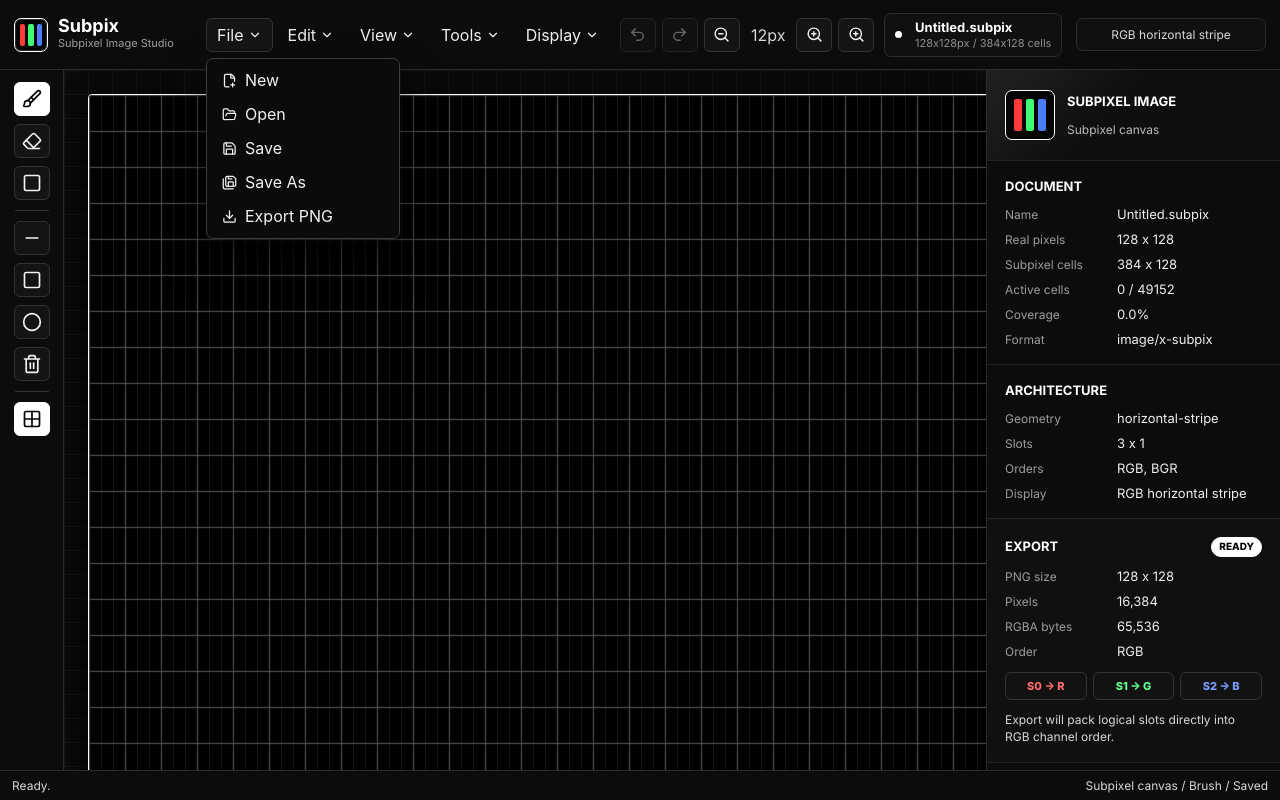
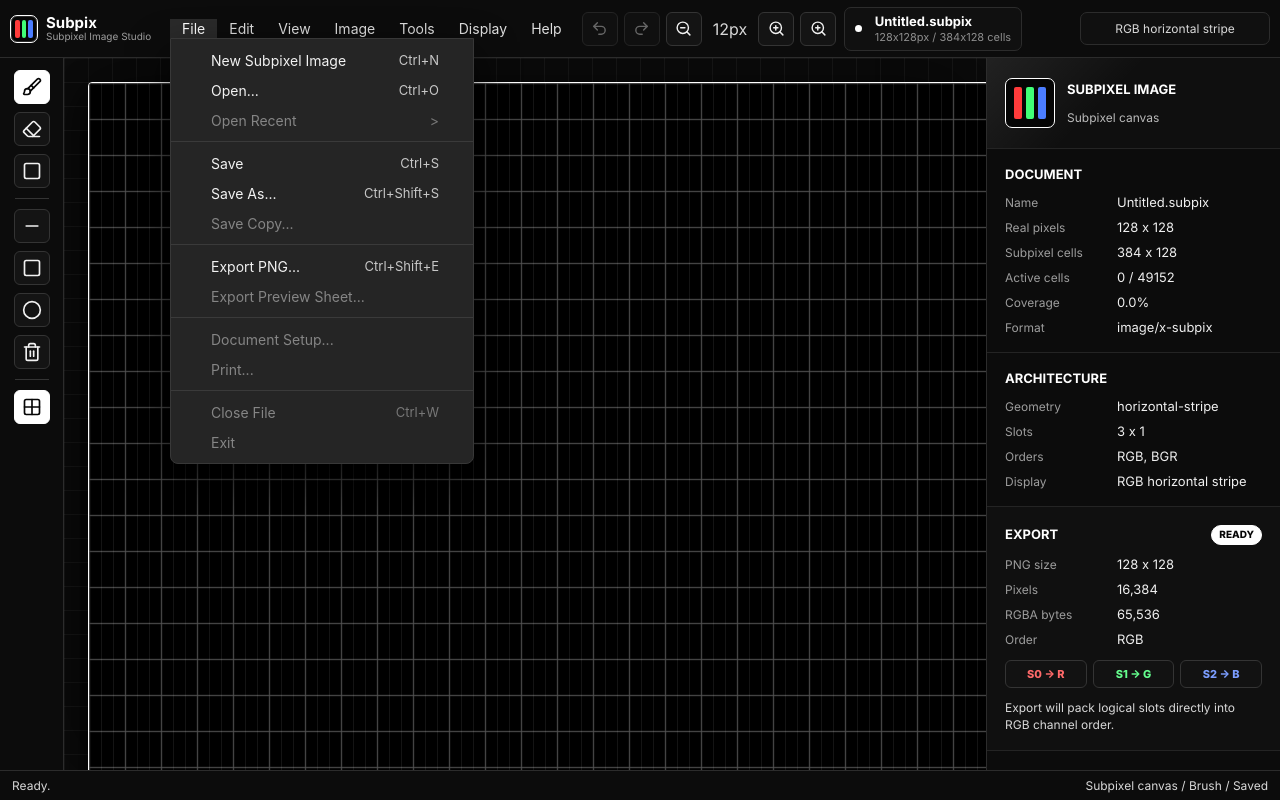
Before and after one commit to Chrissyuh/Subpix, a React (Vite) app: page / in a window 1280 px wide. Both pictures are taken after a click on the button "File". Built offline with nearby package versions, Linux system fonts and the light colour scheme.

Commit message:
Polish application menus

```diff
--- a/src/app/App.css
+++ b/src/app/App.css
@@ -32,7 +32,7 @@ button {
 .app-shell {
   display: grid;
   grid-template-columns: 64px minmax(0, 1fr) 294px;
-  grid-template-rows: 70px minmax(0, 1fr) 30px;
+  grid-template-rows: 58px minmax(0, 1fr) 30px;
   width: 100vw;
   height: 100vh;
   color: #f7f7f7;
@@ -43,9 +43,9 @@ button {
   grid-column: 1 / -1;
   display: flex;
   align-items: center;
-  gap: 10px;
+  gap: 8px;
   min-width: 0;
-  padding: 12px 14px;
+  padding: 0 10px;
   border-bottom: 1px solid #2c2c2c;
   background: #0c0c0c;
 }
@@ -53,18 +53,18 @@ button {
 .brand-lockup {
   display: flex;
   align-items: center;
-  gap: 10px;
-  min-width: 182px;
-  padding-right: 4px;
+  gap: 8px;
+  min-width: 152px;
+  padding-right: 2px;
 }
 
 .brand-mark {
   display: grid;
   grid-template-columns: repeat(3, 1fr);
-  gap: 3px;
-  width: 34px;
-  height: 34px;
-  padding: 5px;
+  gap: 2px;
+  width: 28px;
+  height: 28px;
+  padding: 4px;
   border: 1px solid #ffffff;
   border-radius: 7px;
   background: #050505;
@@ -96,14 +96,14 @@ button {
 
 .brand-copy strong {
   color: #ffffff;
-  font-size: 18px;
+  font-size: 15px;
   line-height: 1;
   letter-spacing: 0;
 }
 
 .brand-copy span {
   color: #9d9d9d;
-  font-size: 11px;
+  font-size: 10px;
   line-height: 1.2;
   white-space: nowrap;
 }
@@ -118,81 +118,116 @@ button {
 .menu-bar {
   display: flex;
   align-items: center;
-  gap: 4px;
+  align-self: stretch;
+  gap: 0;
   min-width: max-content;
 }
 
 .menu-root {
   position: relative;
+  display: flex;
+  align-items: stretch;
 }
 
 .menu-button {
   display: inline-flex;
   align-items: center;
   justify-content: center;
-  gap: 4px;
-  height: 34px;
-  padding: 0 10px;
+  height: 100%;
+  padding: 0 11px;
   border: 1px solid transparent;
-  border-radius: 6px;
-  color: #f1f1f1;
+  border-radius: 0;
+  color: #dfdfdf;
   background: transparent;
+  font-size: 14px;
   cursor: pointer;
 }
 
 .menu-button:hover,
 .menu-button[aria-expanded="true"] {
-  border-color: #343434;
-  background: #151515;
+  border-color: transparent;
+  color: #ffffff;
+  background: #2a2a2a;
 }
 
 .menu-popover {
   position: absolute;
-  top: calc(100% + 6px);
+  top: 100%;
   left: 0;
-  z-index: 30;
+  z-index: 90;
   display: grid;
-  gap: 3px;
-  min-width: 194px;
-  padding: 6px;
-  border: 1px solid #3d3d3d;
-  border-radius: 7px;
-  background: #0b0b0b;
-  box-shadow: 0 18px 42px rgba(0, 0, 0, 0.72);
+  gap: 0;
+  min-width: 304px;
+  padding: 6px 0;
+  border: 1px solid #383838;
+  border-radius: 0 0 8px 8px;
+  background: #252525;
+  box-shadow: 0 18px 42px rgba(0, 0, 0, 0.7);
 }
 
-.menu-popover button {
-  display: flex;
+.menu-popover--align-right {
+  right: 0;
+  left: auto;
+}
+
+.menu-item {
+  display: grid;
+  grid-template-columns: 24px minmax(0, 1fr) max-content 14px;
   align-items: center;
   gap: 8px;
-  min-height: 31px;
-  padding: 0 9px;
-  border-radius: 5px;
+  width: 100%;
+  min-height: 30px;
+  padding: 0 12px 0 8px;
   color: #f2f2f2;
   background: transparent;
+  font-size: 14px;
   text-align: left;
-  cursor: pointer;
+  cursor: default;
 }
 
-.menu-popover button:hover {
-  background: #202020;
+.menu-item:hover:not(:disabled) {
+  background: #3a3a3a;
 }
 
-.menu-popover button:disabled {
-  color: #6b6b6b;
-  cursor: not-allowed;
+.menu-item:disabled {
+  color: #858585;
 }
 
-.menu-check {
-  width: 7px;
-  height: 7px;
-  border: 1px solid #5a5a5a;
-  border-radius: 50%;
+.menu-item__mark {
+  display: grid;
+  place-items: center;
+  min-width: 0;
+  color: #ffffff;
 }
 
-.menu-check.is-on {
-  border-color: #ffffff;
-  background: #ffffff;
+.menu-item__label {
+  min-width: 0;
+  overflow: hidden;
+  text-overflow: ellipsis;
+  white-space: nowrap;
+}
+
+.menu-item__shortcut {
+  color: #c7c7c7;
+  font-size: 13px;
+  font-variant-numeric: tabular-nums;
+  white-space: nowrap;
+}
+
+.menu-item:disabled .menu-item__shortcut,
+.menu-item:disabled .menu-item__submenu {
+  color: #777777;
+}
+
+.menu-item__submenu {
+  color: #d8d8d8;
+  text-align: right;
+}
+
+.menu-separator {
+  height: 1px;
+  margin: 6px 0;
+  background: #3a3a3a;
 }
 
 .command-button,
--- a/src/app/App.tsx
+++ b/src/app/App.tsx
@@ -1,21 +1,14 @@
-import { useEffect, useMemo, useRef, useState, type FormEvent, type ReactElement } from "react";
+import { useEffect, useMemo, useRef, useState, type FormEvent, type ReactElement, type ReactNode } from "react";
 import {
   Brush,
   Check,
-  ChevronDown,
   Circle,
-  Download,
   Eraser,
   Eye,
   EyeOff,
-  FilePlus2,
-  FolderOpen,
   Grid2X2,
   Minus,
-  Palette,
   Redo2,
-  Save,
-  SaveAll,
   Square,
   Sparkles,
   Trash2,
@@ -77,7 +70,38 @@ const TOOL_LABELS: Record<Tool, string> = {
   "ellipse-fill": "Filled Ellipse"
 };
 
-type TopMenuId = "file" | "edit" | "view" | "tools" | "display";
+type TopMenuId = "file" | "edit" | "view" | "image" | "tools" | "display" | "help";
+
+interface MenuItemProps {
+  children: ReactNode;
+  checked?: boolean;
+  disabled?: boolean;
+  hasSubmenu?: boolean;
+  onClick?: () => void;
+  shortcut?: string;
+}
+
+function MenuItem({ children, checked, disabled, hasSubmenu, onClick, shortcut }: MenuItemProps): ReactElement {
+  return (
+    <button
+      aria-checked={checked === undefined ? undefined : checked}
+      className={checked ? "menu-item is-checked" : "menu-item"}
+      disabled={disabled}
+      onClick={onClick}
+      role={checked === undefined ? "menuitem" : "menuitemcheckbox"}
+      type="button"
+    >
+      <span className="menu-item__mark">{checked ? <Check size={13} strokeWidth={2.6} /> : null}</span>
+      <span className="menu-item__label">{children}</span>
+      {shortcut ? <span className="menu-item__shortcut">{shortcut}</span> : null}
+      {hasSubmenu ? <span className="menu-item__submenu">&gt;</span> : null}
+    </button>
+  );
+}
+
+function MenuSeparator(): ReactElement {
+  return <div className="menu-separator" role="separator" />;
+}
 
 interface NewDocumentDraft {
   name: string;
@@ -238,6 +262,9 @@ export function App(): ReactElement {
         } else if (key === "s") {
           event.preventDefault();
           void handleSave(event.shiftKey);
+        } else if (key === "e" && event.shiftKey) {
+          event.preventDefault();
+          void handleExportPng();
         } else if (key === "o") {
           event.preventDefault();
           void handleOpen();
@@ -310,12 +337,44 @@ export function App(): ReactElement {
     return displayProfile === "bgr-horizontal" ? "BGR compatible" : "Compatible";
   }, [displayProfile, packedAvailable]);
 
-  function selectTool(nextTool: Tool): void {
-    setTool(nextTool);
+  function closeMenus(): void {
     setActiveTopMenu(null);
     setIsEllipseMenuOpen(false);
     setIsGridMenuOpen(false);
     setIsRectangleMenuOpen(false);
+  }
+
+  function toggleTopMenu(menuId: TopMenuId): void {
+    setIsEllipseMenuOpen(false);
+    setIsGridMenuOpen(false);
+    setIsRectangleMenuOpen(false);
+    setActiveTopMenu(activeTopMenu === menuId ? null : menuId);
+  }
+
+  function switchTopMenu(menuId: TopMenuId): void {
+    if (activeTopMenu) {
+      setActiveTopMenu(menuId);
+    }
+  }
+
+  function runMenuAction(action: () => void): void {
+    closeMenus();
+    action();
+  }
+
+  function runAsyncMenuAction(action: () => Promise<void>): void {
+    closeMenus();
+    void action();
+  }
+
+  function showAbout(): void {
+    window.alert("Subpix\n\nSubpixel Image Studio for logical RGB/BGR horizontal stripe artwork and .subpix files.");
+    setStatusMessage("Subpix edits logical horizontal stripe subpixel images.");
+  }
+
+  function selectTool(nextTool: Tool): void {
+    setTool(nextTool);
+    closeMenus();
     setStatusMessage(`${TOOL_LABELS[nextTool]} selected.`);
   }
 
@@ -339,7 +398,7 @@ export function App(): ReactElement {
 
   function chooseDisplayProfile(nextProfile: DisplayProfileId): void {
     setDisplayProfile(nextProfile);
-    setActiveTopMenu(null);
+    closeMenus();
     setStatusMessage(`${getDisplayProfileLabel(nextProfile)} display selected.`);
   }
 
@@ -395,7 +454,7 @@ export function App(): ReactElement {
 
     setZoom(nextZoom);
     scrollWorkspaceToBounds(bounds, nextZoom);
-    setActiveTopMenu(null);
+    closeMenus();
     setStatusMessage(activeBounds ? "Zoomed to active drawing." : "Centered on the canvas origin.");
   }
 
@@ -657,34 +716,50 @@ export function App(): ReactElement {
           <div className="menu-root">
             <button
               className="menu-button"
+              type="button"
+              aria-haspopup="menu"
               aria-expanded={activeTopMenu === "file"}
-              onClick={() => setActiveTopMenu(activeTopMenu === "file" ? null : "file")}
+              onClick={() => toggleTopMenu("file")}
+              onMouseEnter={() => switchTopMenu("file")}
             >
               File
-              <ChevronDown size={14} />
             </button>
             {activeTopMenu === "file" ? (
-              <div className="menu-popover">
-                <button onClick={handleNew}>
-                  <FilePlus2 size={15} />
-                  New
-                </button>
-                <button onClick={() => void handleOpen()}>
-                  <FolderOpen size={15} />
-                  Open
-                </button>
-                <button onClick={() => void handleSave(false)}>
-                  <Save size={15} />
+              <div className="menu-popover" role="menu">
+                <MenuItem shortcut="Ctrl+N" onClick={() => runMenuAction(handleNew)}>
+                  New Subpixel Image
+                </MenuItem>
+                <MenuItem shortcut="Ctrl+O" onClick={() => runAsyncMenuAction(handleOpen)}>
+                  Open...
+                </MenuItem>
+                <MenuItem disabled hasSubmenu>
+                  Open Recent
+                </MenuItem>
+                <MenuSeparator />
+                <MenuItem shortcut="Ctrl+S" onClick={() => runAsyncMenuAction(() => handleSave(false))}>
                   Save
-                </button>
-                <button onClick={() => void handleSave(true)}>
-                  <SaveAll size={15} />
-                  Save As
-                </button>
-                <button onClick={() => void handleExportPng()} disabled={!packedAvailable}>
-                  <Download size={15} />
-                  Export PNG
-                </button>
+                </MenuItem>
+                <MenuItem shortcut="Ctrl+Shift+S" onClick={() => runAsyncMenuAction(() => handleSave(true))}>
+                  Save As...
+                </MenuItem>
+                <MenuItem disabled>Save Copy...</MenuItem>
+                <MenuSeparator />
+                <MenuItem
+                  disabled={!packedAvailable}
+                  shortcut="Ctrl+Shift+E"
+                  onClick={() => runAsyncMenuAction(handleExportPng)}
+                >
+                  Export PNG...
+                </MenuItem>
+                <MenuItem disabled>Export Preview Sheet...</MenuItem>
+                <MenuSeparator />
+                <MenuItem disabled>Document Setup...</MenuItem>
+                <MenuItem disabled>Print...</MenuItem>
+                <MenuSeparator />
+                <MenuItem disabled shortcut="Ctrl+W">
+                  Close File
+                </MenuItem>
+                <MenuItem disabled>Exit</MenuItem>
               </div>
             ) : null}
           </div>
@@ -692,26 +767,47 @@ export function App(): ReactElement {
           <div className="menu-root">
             <button
               className="menu-button"
+              type="button"
+              aria-haspopup="menu"
               aria-expanded={activeTopMenu === "edit"}
-              onClick={() => setActiveTopMenu(activeTopMenu === "edit" ? null : "edit")}
+              onClick={() => toggleTopMenu("edit")}
+              onMouseEnter={() => switchTopMenu("edit")}
             >
               Edit
-              <ChevronDown size={14} />
             </button>
             {activeTopMenu === "edit" ? (
-              <div className="menu-popover">
-                <button onClick={actions.undo} disabled={state.past.length === 0}>
-                  <Undo2 size={15} />
+              <div className="menu-popover" role="menu">
+                <MenuItem shortcut="Ctrl+Z" disabled={state.past.length === 0} onClick={() => runMenuAction(actions.undo)}>
                   Undo
-                </button>
-                <button onClick={actions.redo} disabled={state.future.length === 0}>
-                  <Redo2 size={15} />
+                </MenuItem>
+                <MenuItem shortcut="Ctrl+Y" disabled={state.future.length === 0} onClick={() => runMenuAction(actions.redo)}>
                   Redo
-                </button>
-                <button onClick={actions.clearCanvas}>
-                  <Trash2 size={15} />
+                </MenuItem>
+                <MenuSeparator />
+                <MenuItem disabled shortcut="Ctrl+X">
+                  Cut
+                </MenuItem>
+                <MenuItem disabled shortcut="Ctrl+C">
+                  Copy
+                </MenuItem>
+                <MenuItem disabled shortcut="Ctrl+V">
+                  Paste
+                </MenuItem>
+                <MenuItem disabled shortcut="Del">
+                  Delete
+                </MenuItem>
+                <MenuSeparator />
+                <MenuItem shortcut="Ctrl+Backspace" onClick={() => runMenuAction(actions.clearCanvas)}>
                   Clear Canvas
-                </button>
+                </MenuItem>
+                <MenuItem disabled shortcut="Ctrl+A">
+                  Select All
+                </MenuItem>
+                <MenuSeparator />
+                <MenuItem disabled shortcut="Ctrl+F">
+                  Find Subpixels
+                </MenuItem>
+                <MenuItem disabled>Preferences...</MenuItem>
               </div>
             ) : null}
           </div>
@@ -719,38 +815,51 @@ export function App(): ReactElement {
           <div className="menu-root">
             <button
               className="menu-button"
+              type="button"
+              aria-haspopup="menu"
               aria-expanded={activeTopMenu === "view"}
-              onClick={() => setActiveTopMenu(activeTopMenu === "view" ? null : "view")}
+              onClick={() => toggleTopMenu("view")}
+              onMouseEnter={() => switchTopMenu("view")}
             >
               View
-              <ChevronDown size={14} />
             </button>
             {activeTopMenu === "view" ? (
-              <div className="menu-popover">
-                <button onClick={() => adjustZoom(zoom - ZOOM_STEP)} disabled={zoom <= MIN_ZOOM}>
-                  <ZoomOut size={15} />
+              <div className="menu-popover" role="menu">
+                <MenuItem
+                  shortcut="Ctrl+-"
+                  disabled={zoom <= MIN_ZOOM}
+                  onClick={() => runMenuAction(() => adjustZoom(zoom - ZOOM_STEP))}
+                >
                   Zoom Out
-                </button>
-                <button onClick={() => adjustZoom(zoom + ZOOM_STEP)} disabled={zoom >= MAX_ZOOM}>
-                  <ZoomIn size={15} />
+                </MenuItem>
+                <MenuItem
+                  shortcut="Ctrl+="
+                  disabled={zoom >= MAX_ZOOM}
+                  onClick={() => runMenuAction(() => adjustZoom(zoom + ZOOM_STEP))}
+                >
                   Zoom In
-                </button>
-                <button onClick={zoomToDrawing}>
-                  <ZoomIn size={15} />
+                </MenuItem>
+                <MenuItem shortcut="Ctrl+0" onClick={() => runMenuAction(zoomToDrawing)}>
                   Zoom To Drawing
-                </button>
-                <button onClick={toggleGrid}>
-                  <Grid2X2 size={15} />
-                  {showGrid ? "Hide Grid" : "Show Grid"}
-                </button>
-                <button onClick={togglePixelBoundaries}>
-                  {showPixelBoundaries ? <EyeOff size={15} /> : <Eye size={15} />}
-                  {showPixelBoundaries ? "Hide Pixel Boundaries" : "Show Pixel Boundaries"}
-                </button>
-                <button onClick={toggleIgnoreColor}>
-                  <Palette size={15} />
-                  {ignoreColor ? "Show Color" : "Ignore Color"}
-                </button>
+                </MenuItem>
+                <MenuItem disabled shortcut="Ctrl+1">
+                  Actual Size
+                </MenuItem>
+                <MenuSeparator />
+                <MenuItem checked={showGrid} shortcut="G" onClick={() => runMenuAction(toggleGrid)}>
+                  Grid
+                </MenuItem>
+                <MenuItem checked={showPixelBoundaries} shortcut="P" onClick={() => runMenuAction(togglePixelBoundaries)}>
+                  Pixel Boundaries
+                </MenuItem>
+                <MenuItem checked={ignoreColor} shortcut="C" onClick={() => runMenuAction(toggleIgnoreColor)}>
+                  Ignore Color
+                </MenuItem>
+                <MenuSeparator />
+                <MenuItem disabled>Right Inspector</MenuItem>
+                <MenuItem disabled shortcut="F11">
+                  Full Screen
+                </MenuItem>
               </div>
             ) : null}
           </div>
@@ -758,46 +867,32 @@ export function App(): ReactElement {
           <div className="menu-root">
             <button
               className="menu-button"
-              aria-expanded={activeTopMenu === "tools"}
-              onClick={() => setActiveTopMenu(activeTopMenu === "tools" ? null : "tools")}
+              type="button"
+              aria-haspopup="menu"
+              aria-expanded={activeTopMenu === "image"}
+              onClick={() => toggleTopMenu("image")}
+              onMouseEnter={() => switchTopMenu("image")}
             >
-              Tools
-              <ChevronDown size={14} />
+              Image
             </button>
-            {activeTopMenu === "tools" ? (
-              <div className="menu-popover">
-                <button onClick={() => selectTool("brush")}>
-                  <Brush size={15} />
-                  Brush
-                </button>
-                <button onClick={() => selectTool("eraser")}>
-                  <Eraser size={15} />
-                  Cell Eraser
-                </button>
-                <button onClick={() => selectTool("box-eraser")}>
-                  <Square size={15} />
-                  Box Eraser
-                </button>
-                <button onClick={() => selectTool("line")}>
-                  <Minus size={15} />
-                  Line
-                </button>
-                <button onClick={() => selectTool("rect-outline")}>
-                  <Square size={15} />
-                  Rectangle
-                </button>
-                <button onClick={() => selectTool("rect-fill")}>
-                  <Square size={15} fill="currentColor" />
-                  Filled Rectangle
-                </button>
-                <button onClick={() => selectTool("ellipse-outline")}>
-                  <Circle size={15} />
-                  Ellipse
-                </button>
-                <button onClick={() => selectTool("ellipse-fill")}>
-                  <Circle size={15} fill="currentColor" />
-                  Filled Ellipse
-                </button>
+            {activeTopMenu === "image" ? (
+              <div className="menu-popover" role="menu">
+                <MenuItem disabled>Canvas Size...</MenuItem>
+                <MenuItem disabled>Resize Canvas...</MenuItem>
+                <MenuItem disabled>Trim To Drawing</MenuItem>
+                <MenuSeparator />
+                <MenuItem shortcut="Ctrl+Backspace" onClick={() => runMenuAction(actions.clearCanvas)}>
+                  Clear Canvas
+                </MenuItem>
+                <MenuSeparator />
+                <MenuItem onClick={() => runMenuAction(() => insertPattern("calibration-bars"))}>
+                  Insert Calibration Bars
+                </MenuItem>
+                <MenuItem onClick={() => runMenuAction(() => insertPattern("slot-sweep"))}>Insert Slot Sweep</MenuItem>
+                <MenuSeparator />
+                <MenuItem disabled>Flip Horizontal</MenuItem>
+                <MenuItem disabled>Flip Vertical</MenuItem>
+                <MenuItem disabled>Rotate 90 Degrees</MenuItem>
               </div>
             ) : null}
           </div>
@@ -805,20 +900,101 @@ export function App(): ReactElement {
           <div className="menu-root">
             <button
               className="menu-button"
+              type="button"
+              aria-haspopup="menu"
+              aria-expanded={activeTopMenu === "tools"}
+              onClick={() => toggleTopMenu("tools")}
+              onMouseEnter={() => switchTopMenu("tools")}
+            >
+              Tools
+            </button>
+            {activeTopMenu === "tools" ? (
+              <div className="menu-popover" role="menu">
+                <MenuItem checked={tool === "brush"} shortcut="B" onClick={() => selectTool("brush")}>
+                  Brush
+                </MenuItem>
+                <MenuItem checked={tool === "eraser"} shortcut="E" onClick={() => selectTool("eraser")}>
+                  Cell Eraser
+                </MenuItem>
+                <MenuItem checked={tool === "box-eraser"} shortcut="X" onClick={() => selectTool("box-eraser")}>
+                  Box Eraser
+                </MenuItem>
+                <MenuSeparator />
+                <MenuItem checked={tool === "line"} shortcut="L" onClick={() => selectTool("line")}>
+                  Line
+                </MenuItem>
+                <MenuItem checked={tool === "rect-outline"} shortcut="R" onClick={() => selectTool("rect-outline")}>
+                  Rectangle Outline
+                </MenuItem>
+                <MenuItem checked={tool === "rect-fill"} shortcut="F" onClick={() => selectTool("rect-fill")}>
+                  Filled Rectangle
+                </MenuItem>
+                <MenuItem checked={tool === "ellipse-outline"} shortcut="O" onClick={() => selectTool("ellipse-outline")}>
+                  Ellipse Outline
+                </MenuItem>
+                <MenuItem checked={tool === "ellipse-fill"} shortcut="I" onClick={() => selectTool("ellipse-fill")}>
+                  Filled Ellipse
+                </MenuItem>
+                <MenuSeparator />
+                <MenuItem disabled>Brush Size...</MenuItem>
+                <MenuItem disabled>Intensity...</MenuItem>
+              </div>
+            ) : null}
+          </div>
+
+          <div className="menu-root">
+            <button
+              className="menu-button"
+              type="button"
+              aria-haspopup="menu"
               aria-expanded={activeTopMenu === "display"}
-              onClick={() => setActiveTopMenu(activeTopMenu === "display" ? null : "display")}
+              onClick={() => toggleTopMenu("display")}
+              onMouseEnter={() => switchTopMenu("display")}
             >
               Display
-              <ChevronDown size={14} />
             </button>
             {activeTopMenu === "display" ? (
-              <div className="menu-popover">
+              <div className="menu-popover menu-popover--align-right" role="menu">
                 {DISPLAY_PROFILES.map((profile) => (
-                  <button key={profile.id} onClick={() => chooseDisplayProfile(profile.id)}>
-                    <span className={displayProfile === profile.id ? "menu-check is-on" : "menu-check"} />
+                  <MenuItem
+                    checked={displayProfile === profile.id}
+                    key={profile.id}
+                    onClick={() => chooseDisplayProfile(profile.id)}
+                  >
                     {profile.label}
-                  </button>
+                  </MenuItem>
                 ))}
+                <MenuSeparator />
+                <MenuItem checked={ignoreColor} shortcut="C" onClick={() => runMenuAction(toggleIgnoreColor)}>
+                  Ignore Color
+                </MenuItem>
+                <MenuItem disabled>Physical 1:1 Preview</MenuItem>
+                <MenuItem disabled>Display Calibration...</MenuItem>
+              </div>
+            ) : null}
+          </div>
+
+          <div className="menu-root">
+            <button
+              className="menu-button"
+              type="button"
+              aria-haspopup="menu"
+              aria-expanded={activeTopMenu === "help"}
+              onClick={() => toggleTopMenu("help")}
+              onMouseEnter={() => switchTopMenu("help")}
+            >
+              Help
+            </button>
+            {activeTopMenu === "help" ? (
+              <div className="menu-popover menu-popover--align-right" role="menu">
+                <MenuItem disabled shortcut="F1">
+                  Subpix Help
+                </MenuItem>
+                <MenuItem disabled>Keyboard Shortcuts</MenuItem>
+                <MenuItem disabled>.subpix File Format</MenuItem>
+                <MenuSeparator />
+                <MenuItem disabled>Report Issue</MenuItem>
+                <MenuItem onClick={() => runMenuAction(showAbout)}>About Subpix</MenuItem>
               </div>
             ) : null}
           </div>
```
